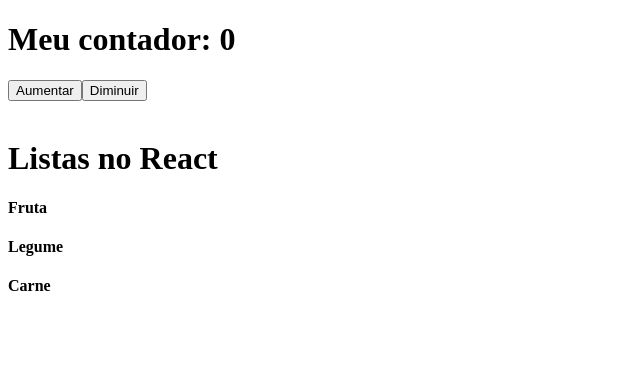
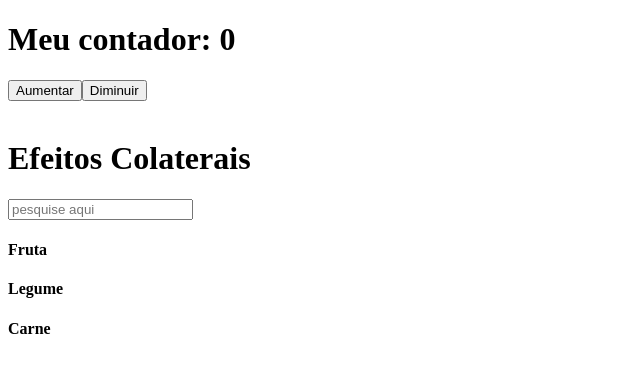
Before and after one commit to leo-joao/santander-coders-2023, a React (Vite) app in the folder meu-projeto-react/: page / in a window 1280 px wide. Shown: the top 372 px of the page, without its empty margins (0-640 px from the left). Built offline with nearby package versions, Linux system fonts and the light colour scheme.

Commit message:
efeitos colaterais - filtro

```diff
--- a/meu-projeto-react/src/App.jsx
+++ b/meu-projeto-react/src/App.jsx
@@ -1,14 +1,52 @@
 import MeuContador from "./components/MeuContador"
 import MinhaLista from "./components/MinhaLista"
+import { useState } from "react";
+import { useEffect} from "react";
+import { toLoweCase } from "react";
+
+const minhaLista = [
+  { id: "1", value: "Fruta" },
+  { id: "2", value: "Legume" },
+  { id: "3", value: "Carne" },
+]
 
 function App() {
+
+  const [produtos, setProdutos] = useState(minhaLista)
+  const [pesquisa, setPesquisa] = useState('')
+
+  useEffect(
+    () => {
+      if (pesquisa) {
+        const novaLista = minhaLista.filter( (item) => {
+          return item.value.toString().toLowerCase().includes(pesquisa.toString().toLowerCase())
+        })
+        setProdutos(novaLista)
+      } else {
+        setProdutos(minhaLista)
+      }
+    }
+  , [pesquisa])
+
 
   return (
     <div>
       <MeuContador />
       <br></br>
-      <h1>Listas no React</h1>
-      <MinhaLista />
+      <h1>Efeitos Colaterais</h1>
+
+      <input
+        value={pesquisa}
+        onChange={(e) => setPesquisa(e.target.value)}
+
+        placeholder="pesquise aqui"></input>
+      {produtos.map((item) => {
+        return (
+          <div key={item.id}>
+            <h4>{item.value}</h4>
+          </div>
+        )
+      })}
     </div>
   )
 }
```
